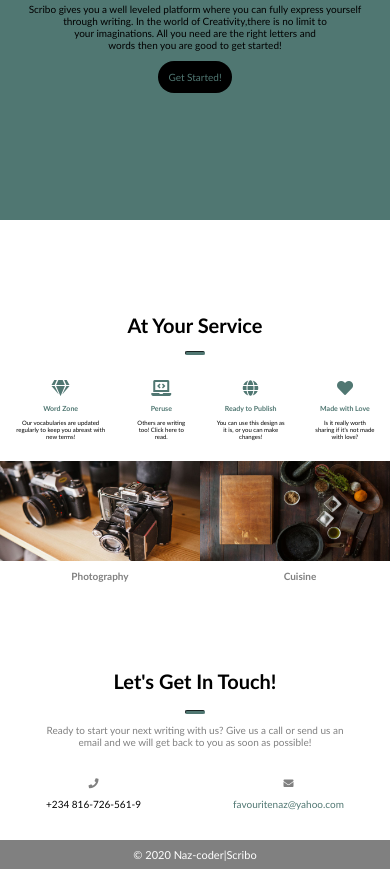
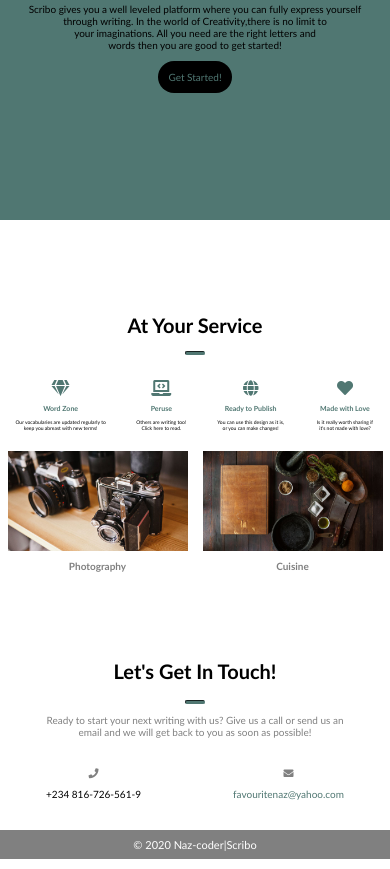
Before and after one commit to naz-coder/Scribo, a plain HTML site: page index.html in a window 390 px wide. Shown: the part 658-1527 px from the top of the page. Drawn offline with nearby package versions, Linux system fonts and the light colour scheme.

Commit message:
more media queried

```diff
--- a/assets/css/main.css
+++ b/assets/css/main.css
@@ -434,7 +434,7 @@ footer{
         color: #507772;
     }
     #services p{
-        font-size: 6px;
+        font-size: 5px;
         color: #000;
     }
     #services .d-flex div{
@@ -512,7 +512,7 @@ footer{
         margin: 5px;
     }
     img{
-        width: 200px;
+        width: 180px;
         height: 100px;
     }
     a.pix3{
```
